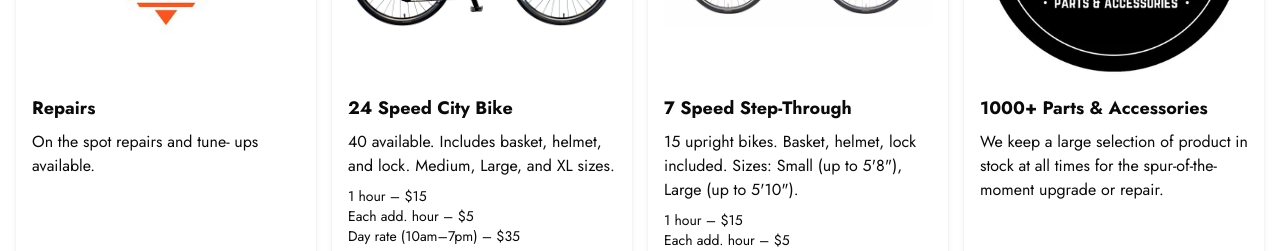
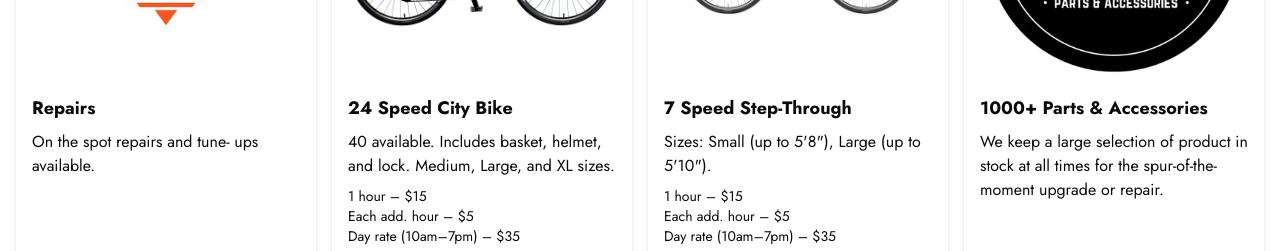
Before and after one commit to waterfront-bike-shop/bikeshopny, a Next.js app: page / in a window 1280 px wide. Shown: the part 960-1211 px from the top of the page. Built offline with nearby package versions, Linux system fonts and the light colour scheme.

Commit message:
␛ the quotes and apostrophes

```diff
--- a/src/app/components/HomeCards.tsx
+++ b/src/app/components/HomeCards.tsx
@@ -21,9 +21,7 @@ export default function HomeCards() {
             />
           </div>
           <h3 className="text-lg font-semibold mb-2">Repairs</h3>
-          <p>
-          On the spot repairs and tune- ups available.
-          </p>
+          <p>On the spot repairs and tune- ups available.</p>
         </div>
         <Button variant="default" className="mt-4 bg-blue-800 text-white">
           Repairs
@@ -70,8 +68,7 @@ export default function HomeCards() {
           </div>
           <h3 className="text-lg font-semibold mb-2">7 Speed Step-Through</h3>
           <p>
-            15 upright bikes. Basket, helmet, lock included. Sizes: Small (up to
-            5'8"), Large (up to 5'10").
+            Sizes: Small (up to 5&apos;8&quot;), Large (up to 5&apos;10&quot;).
           </p>
           <ul className="text-sm mt-2">
             <li>1 hour – $15</li>
```
